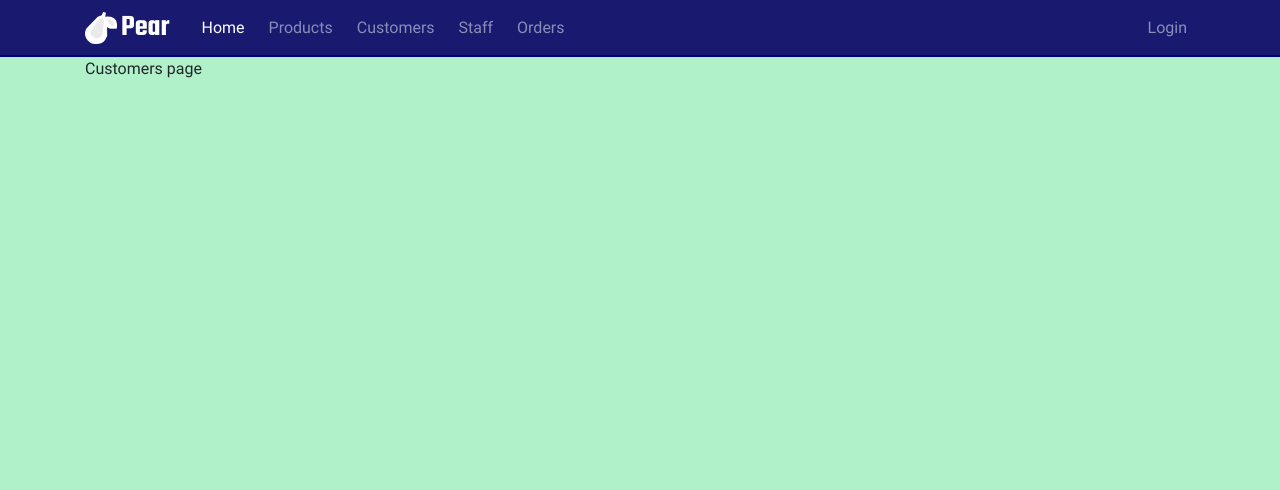
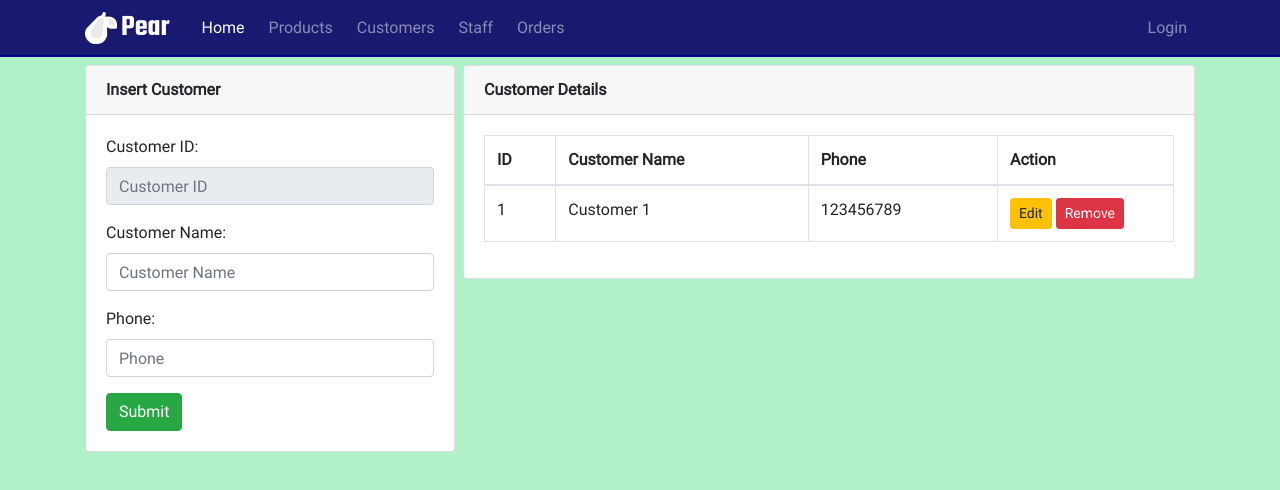
Before and after one commit to Code0x01/pear-frontend, a React (Create React App) app: page /customers in a window 1280 px wide. Shown: the top 490 px of the page. Built offline with nearby package versions, Linux system fonts and the light colour scheme.

Commit message:
design/customers page

```diff
--- a/src/views/customers/index.js
+++ b/src/views/customers/index.js
@@ -1,11 +1,92 @@
 import React from "react";
-import { Container } from "reactstrap";
+import {
+	Container,
+	Card,
+	CardHeader,
+	CardBody,
+	Button,
+	Table,
+	Row,
+	Col,
+	Form,
+	FormGroup,
+	Input
+} from "reactstrap";
 import "./style.css";
 
 const Customers = props => {
+	const handleOnSubmit = e => {
+		e.preventDefault();
+	};
+
 	return (
-		<Container>
-			<p>Customers page</p>
+		<Container className="mt-2">
+			<Row noGutters={true}>
+				<Col md="4">
+					<Card>
+						<CardHeader>
+							<strong>
+								<i className="fa fa-cube"/> Insert Customer
+							</strong>
+						</CardHeader>
+						<CardBody>
+							<Form onSubmit={handleOnSubmit}>
+								<FormGroup>
+									<label htmlFor="customerId">Customer ID:</label>
+									<Input type="text" name="customerId" id="customerId" placeholder="Customer ID" disabled={true}/>
+								</FormGroup>
+								<FormGroup>
+									<label htmlFor="customerName">Customer Name:</label>
+									<Input type="text" name="customerName" id="customerName" placeholder="Customer Name"/>
+								</FormGroup>
+								<FormGroup>
+									<label htmlFor="phone">Phone:</label>
+									<Input type="text" name="phone" id="phone" placeholder="Phone"/>
+								</FormGroup>
+								<Button color="success">
+									<i className="fa fa-send"/> Submit
+								</Button>
+							</Form>
+						</CardBody>
+					</Card>
+				</Col>
+				<Col md="8" className="pl-2">
+					<Card>
+						<CardHeader>
+							<strong>
+								<i className="fa fa-cubes"/> Customer Details
+							</strong>
+						</CardHeader>
+						<CardBody>
+							<Table bordered>
+								<thead>
+									<tr>
+										<th>ID</th>
+										<th>Customer Name</th>
+										<th>Phone</th>
+										<th className="action-col">Action</th>
+									</tr>
+								</thead>
+								<tbody>
+									<tr>
+										<td>1</td>
+										<td>Customer 1</td>
+										<td>123456789</td>
+										<td>
+											<Button color="warning" size="sm" className="mr-1">
+												<i className="fa fa-edit" /> Edit
+											</Button>
+											<Button color="danger" size="sm">
+												<i className="fa fa-times" /> Remove
+											</Button>
+										</td>
+									</tr>
+								</tbody>
+							</Table>
+						</CardBody>
+					</Card>
+				</Col>
+			</Row>
 		</Container>
 	);
 };
--- a/src/views/customers/style.css
+++ b/src/views/customers/style.css
@@ -0,0 +1,3 @@
+.action-col {
+	width: 176px;
+}
```
